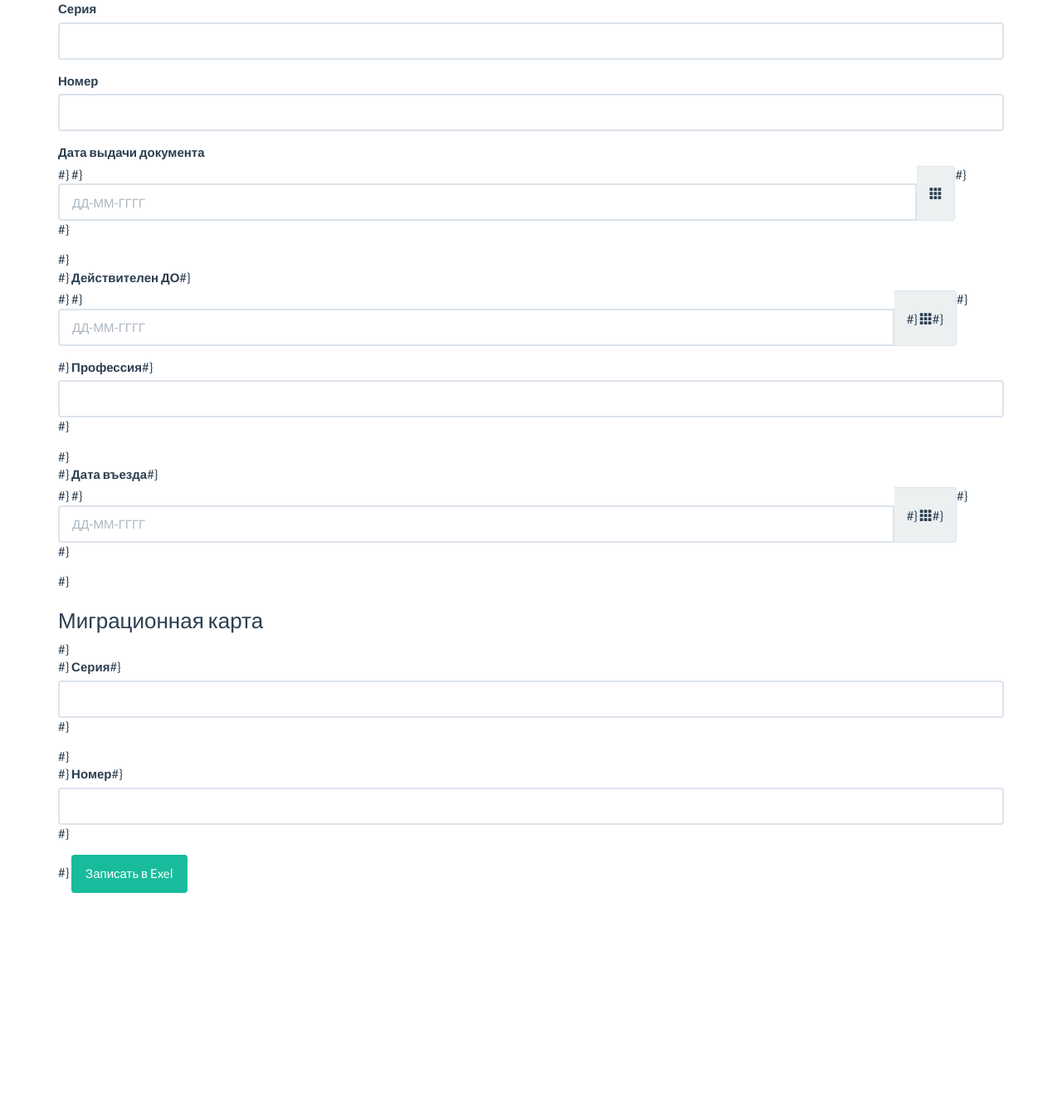
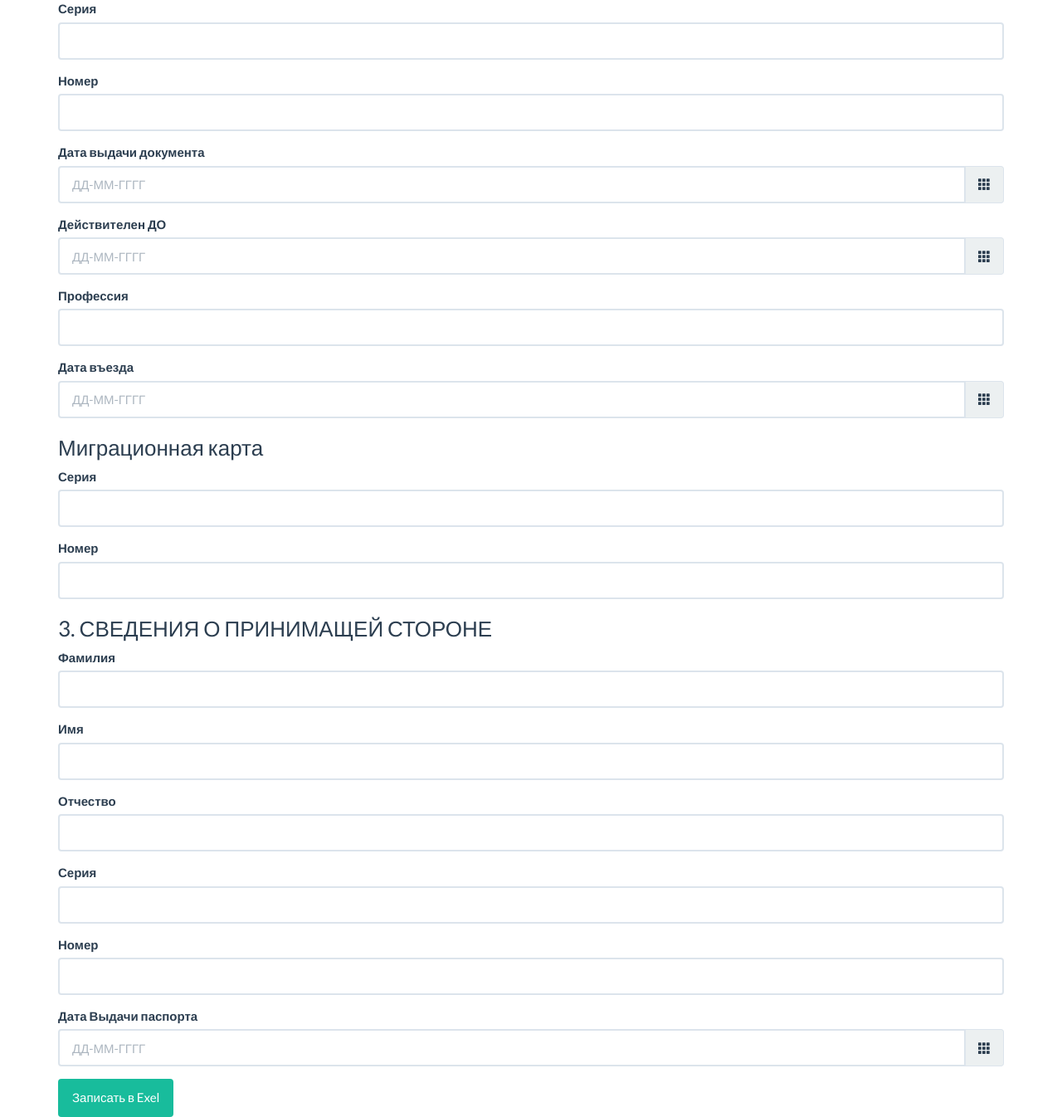
Before and after one commit to DrDany/drul, a Flask app: page / in a window 1280 px wide. Shown: the part 761-2107 px from the top of the page at 83% size. Before the commit the page ends 1837 px from the top, so only its background shows below. Run offline with Flask 2, Linux system fonts and the light colour scheme; some libraries are stand-ins or nearby versions.

Commit message:
fpdate 123

```diff
--- a/app.py
+++ b/app.py
@@ -41,13 +41,14 @@ def comment():
         # mig_card_region = request.form["mig_card_region"]
         # mig_card_city = request.form["mig_card_city"]
         # mig_card_street_number = request.form["mig_card_street_number"]
-        # surname_host = request.form["surname_host"]
-        # name_host = request.form["name_host"]
+        surname_host = request.form["surname_host"]
+        name_host = request.form["name_host"]
+        patr_host = request.form["patr_host"]
         # date_host_birth = request.form["date_host_birth"]
-        # host_doc_seria = request.form["host_doc_seria"]
-        # host_doc_number = request.form["host_doc_number"]
-        # date_host_pass = request.form["date_host_pass"]
-        exel_handler.add_new_exel(surname, name, patranomic, citizen, birthdate, gender, doc_seria, doc_number, doc_date, doc_end, profession, date_income, mig_card_ser, mig_card_number)
+        host_doc_seria = request.form["host_doc_seria"]
+        host_doc_number = request.form["host_doc_number"]
+        date_host_pass = request.form["date_host_pass"]
+        exel_handler.add_new_exel(surname, name, patranomic, citizen, birthdate, gender, doc_seria, doc_number, doc_date, doc_end, profession, date_income, mig_card_ser, mig_card_number, surname_host, name_host, patr_host, host_doc_seria, host_doc_number, date_host_pass)
         return redirect(url_for('comment'))
 
 
--- a/templates/web/new_comment.html
+++ b/templates/web/new_comment.html
@@ -72,54 +72,54 @@
 
       <div class="form-group">
           <label for="doc_date_field">Дата выдачи документа</label>
-          <div class="input-group date" data-provide="datepicker" data-date-format="dd-mm-yyyy">#}
-              <input id="doc_date_field" type="text" class="form-control" name="doc_date" placeholder="ДД-ММ-ГГГГ">#}
+          <div class="input-group date" data-provide="datepicker" data-date-format="dd-mm-yyyy">
+              <input id="doc_date_field" type="text" class="form-control" name="doc_date" placeholder="ДД-ММ-ГГГГ">
               <div class="input-group-addon">
                   <span class="glyphicon glyphicon-th"></span>
-              </div>#}
-          </div>#}
-      </div>#}
-
-      <div class="form-group">#}
-          <label for="doc_end_field">Действителен ДО</label>#}
-          <div class="input-group date" data-provide="datepicker" data-date-format="dd-mm-yyyy">#}
-              <input id="doc_end_field" type="text" class="form-control" name="doc_end" placeholder="ДД-ММ-ГГГГ">#}
-              <div class="input-group-addon">#}
-                  <span class="glyphicon glyphicon-th"></span>#}
-              </div>#}
+              </div>
           </div>
       </div>
 
-     <div class="form-group">#}
-         <label for="profession_field">Профессия</label>#}
-         <input type="text" class="form-control" id="profession_field" name="profession">#}
-     </div>#}
+      <div class="form-group">
+          <label for="doc_end_field">Действителен ДО</label>
+          <div class="input-group date" data-provide="datepicker" data-date-format="dd-mm-yyyy">
+              <input id="doc_end_field" type="text" class="form-control" name="doc_end" placeholder="ДД-ММ-ГГГГ">
+              <div class="input-group-addon">
+                  <span class="glyphicon glyphicon-th"></span>
+              </div>
+          </div>
+      </div>
 
-      <div class="form-group">#}
-          <label for="date_income_field">Дата въезда</label>#}
-          <div class="input-group date" data-provide="datepicker" data-date-format="dd-mm-yyyy">#}
-              <input id="date_income_field" type="text" class="form-control" name="date_income"#}
-                     placeholder="ДД-ММ-ГГГГ">#}
-              <div class="input-group-addon">#}
-                  <span class="glyphicon glyphicon-th"></span>#}
-              </div>#}
-          </div>#}
-      </div>#}
-{##}
-      <h3>Миграционная карта</h3>#}
+     <div class="form-group">
+         <label for="profession_field">Профессия</label>
+         <input type="text" class="form-control" id="profession_field" name="profession">
+     </div>
 
-      <div class="form-group">#}
-          <label for="mig_card_ser_field">Серия</label>#}
-          <input type="text" class="form-control" id="mig_card_ser_field" name="mig_card_ser">#}
-      </div>#}
+      <div class="form-group">
+          <label for="date_income_field">Дата въезда</label>
+          <div class="input-group date" data-provide="datepicker" data-date-format="dd-mm-yyyy">
+              <input id="date_income_field" type="text" class="form-control" name="date_income"
+                     placeholder="ДД-ММ-ГГГГ">
+              <div class="input-group-addon">
+                  <span class="glyphicon glyphicon-th"></span>
+              </div>
+          </div>
+      </div>
+
+      <h3>Миграционная карта</h3>
+
+      <div class="form-group">
+          <label for="mig_card_ser_field">Серия</label>
+          <input type="text" class="form-control" id="mig_card_ser_field" name="mig_card_ser">
+      </div>
 
 
-      <div class="form-group">#}
-          <label for="mig_card_number_field">Номер</label>#}
-          <input type="text" class="form-control" id="mig_card_number_field" name="mig_card_number">#}
-      </div>#}
-{##}
-{##}
+      <div class="form-group">
+          <label for="mig_card_number_field">Номер</label>
+          <input type="text" class="form-control" id="mig_card_number_field" name="mig_card_number">
+      </div>
+{#
+{#
 {#        <div class="form-group">#}
 {#            <label for="mig_card_region_field">Город </label>#}
 {#            <input type="text" class="form-control" id="mig_card_region_field" name="mig_card_region">#}
@@ -171,18 +171,22 @@
 {##}
 {#        <h1>СТРАНИЦА 2</h1>#}
 
-{##}
-{#        <h3>2. СВЕДЕНИЯ О ПРИНИМАЩЕЙ СТОРОНЕ</h3>#}
-{#        <div class="form-group">#}
-{#            <label for="surname_host_field">Фамилия</label>#}
-{#            <input type="text" class="form-control" id="surname_host_field" name="surname_host">#}
-{#        </div>#}
-{#        <div class="form-group">#}
-{#            <label for="name_host_field">Имя Отчество (Через пробел)</label>#}
-{#            <input type="text" class="form-control" id="name_host_field" name="name_host">#}
-{#        </div>#}
-{##}
-{##}
+
+        <h3>3. СВЕДЕНИЯ О ПРИНИМАЩЕЙ СТОРОНЕ</h3>
+        <div class="form-group">
+            <label for="surname_host_field">Фамилия</label>
+            <input type="text" class="form-control" id="surname_host_field" name="surname_host">
+        </div>
+        <div class="form-group">
+            <label for="name_host_field">Имя</label>
+            <input type="text" class="form-control" id="name_host_field" name="name_host">
+        </div>
+            <div class="form-group">
+            <label for="patr_host_field">Отчество</label>
+            <input type="text" class="form-control" id="part_host_field" name="patr_host">
+        </div>
+
+
 {#        <div class="form-group">#}
 {#            <label for="date_income_field">Дата Рождения</label>#}
 {#            <div class="input-group date" data-provide="datepicker" data-date-format="dd-mm-yyyy">#}
@@ -193,55 +197,55 @@
 {#                </div>#}
 {#            </div>#}
 {#        </div>#}
-{##}
-{#        <div class="form-group">#}
-{#            <label for="host_doc_seria_field">Серия</label>#}
-{#            <input type="text" class="form-control" id="host_doc_seria" name="host_doc_seria">#}
-{#        </div>#}
-{##}
-{#        <div class="form-group">#}
-{#            <label for="host_doc_number_field">Номер</label>#}
-{#            <input type="text" class="form-control" id="host_doc_number_field" name="host_doc_number">#}
-{#        </div>#}
-{##}
-{#        <div class="form-group">#}
-{#            <label for="date_income_field">Дата Выдачи паспорта</label>#}
-{#            <div class="input-group date" data-provide="datepicker" data-date-format="dd-mm-yyyy">#}
-{#                <input id="date_host_pass" type="text" class="form-control" name="date_host_pass"#}
-{#                       placeholder="ДД-ММ-ГГГГ">#}
-{#                <div class="input-group-addon">#}
-{#                    <span class="glyphicon glyphicon-th"></span>#}
-{#                </div>#}
-{#            </div>#}
-{#        </div>#}
-        {#       <div class="form-group">#}
-        {#           <label for="patronymic_field">Отчетство</label>#}
-        {#           <input type="text" class="form-control" id="patronymic_field" name="patronymic">#}
-        {#       </div>#}
-        {#       <div class="form-group">#}
-        {#           <label for="region_field">Откуда пес примчал</label>#}
-        {#           <select class="form-control" id="region_field" name="region">#}
-        {#               {% for region in regions %}#}
-        {#                   <option value="{{ region['id'] }}">{{ region['region'] }}</option>#}
-        {#               {% endfor %}#}
-        {#           </select>#}
-        {#       </div>#}
-        {#       <div class="form-group">#}
-        {#           <label for="city_field">Город</label>#}
-        {#           <select class="form-control" id="city_field" name="city"></select>#}
-        {#       </div>#}
-        {#       <div class="form-group">#}
-        {#           <label for="phone_field">Контактный телефон</label>#}
-        {#           <input type="text" class="form-control" id="phone_field" placeholder="(861)1124556" name="phone">#}
-        {#       </div>#}
-        {#       <div class="form-group">#}
-        {#           <label for="exampleFormControlInput1">E-mail</label>#}
-        {#           <input type="text" class="form-control" id="email_filed" placeholder="name@example.com" name="email">#}
-        {#       </div>#}
-        {#       <div class="form-group">#}
-        {#           <label for="comment_field">Комментарий</label>#}
-        {#           <textarea class="form-control" id="comment_field" rows="3" name="comment"></textarea>#}
-        {#       </div>#}
+
+        <div class="form-group">
+            <label for="host_doc_seria_field">Серия</label>
+            <input type="text" class="form-control" id="host_doc_seria" name="host_doc_seria">
+        </div>
+
+        <div class="form-group">
+            <label for="host_doc_number_field">Номер</label>
+            <input type="text" class="form-control" id="host_doc_number_field" name="host_doc_number">
+        </div>
+
+        <div class="form-group">
+            <label for="date_income_field">Дата Выдачи паспорта</label>
+            <div class="input-group date" data-provide="datepicker" data-date-format="dd-mm-yyyy">
+                <input id="date_host_pass" type="text" class="form-control" name="date_host_pass"
+                       placeholder="ДД-ММ-ГГГГ">
+                <div class="input-group-addon">
+                    <span class="glyphicon glyphicon-th"></span>
+                </div>
+            </div>
+        </div>
+{#               <div class="form-group">#}
+{#                   <label for="patronymic_field">Отчетство</label>#}
+{#                   <input type="text" class="form-control" id="patronymic_field" name="patronymic">#}
+{#               </div>#}
+{#               <div class="form-group">#}
+{#                   <label for="region_field">Откуда пес примчал</label>#}
+{#                   <select class="form-control" id="region_field" name="region">#}
+{#                       {% for region in regions %}#}
+{#                           <option value="{{ region['id'] }}">{{ region['region'] }}</option>#}
+{#                       {% endfor %}#}
+{#                   </select>#}
+{#               </div>#}
+{#               <div class="form-group">#}
+{#                   <label for="city_field">Город</label>#}
+{#                   <select class="form-control" id="city_field" name="city"></select>#}
+{#               </div>#}
+{#               <div class="form-group">#}
+{#                   <label for="phone_field">Контактный телефон</label>#}
+{#                   <input type="text" class="form-control" id="phone_field" placeholder="(861)1124556" name="phone">#}
+{#               </div>#}
+{#               <div class="form-group">#}
+{#                   <label for="exampleFormControlInput1">E-mail</label>#}
+{#                   <input type="text" class="form-control" id="email_filed" placeholder="name@example.com" name="email">#}
+{#               </div>#}
+{#               <div class="form-group">#}
+{#                   <label for="comment_field">Комментарий</label>#}
+{#                   <textarea class="form-control" id="comment_field" rows="3" name="comment"></textarea>#}
+{#               </div>#}
 
 
         <input type="submit" class="btn btn-success" value="Записать в Exel">
```
Also changed, not shown: exel_handler.py (+46 -15 lines).
